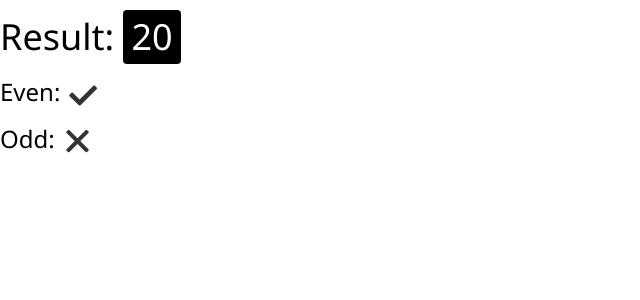
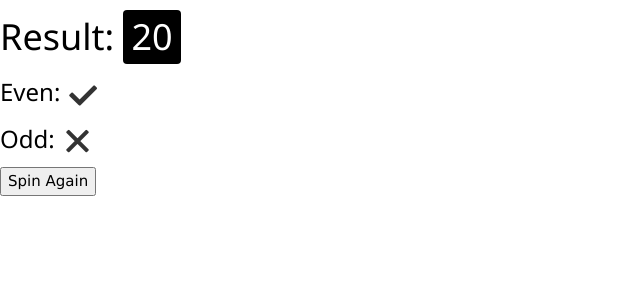
Before and after one commit to ctdurazo/Casino, a Flask app: page /roulette in a window 1280 px wide. Shown: the top 300 px of the page, without its empty margins (0-640 px from the left). Run offline with Flask 2, Linux system fonts and the light colour scheme.

Commit message:
roll again option
roll again/ spin again option

```diff
--- a/templates/black_even.html
+++ b/templates/black_even.html
@@ -7,5 +7,6 @@
 	<h1>Result: <span class="w3-tag w3-black w3-round">{{ number }}</span></h1>
 	<h3>Even: <img src="/static/img/right.png"></h3>
 	<h3>Odd: <img src="/static/img/wrong.png"></h3>
+	<button value="Refresh Page" onClick="window.location.reload();">Spin Again</button>
 </body>
 </html>
--- a/templates/black_neither.html
+++ b/templates/black_neither.html
@@ -7,5 +7,6 @@
 	<h1>Result: <span class="w3-tag w3-black w3-round">{{ number }}</span></h1>
 	<h3>Even: <img src="/static/img/wrong.png"></h3>
 	<h3>Odd: <img src="/static/img/wrong.png"></h3>
+	<button value="Refresh Page" onClick="window.location.reload();">Spin Again</button>
 </body>
 </html>
--- a/templates/black_odd.html
+++ b/templates/black_odd.html
@@ -7,5 +7,6 @@
 	<h1>Result: <span class="w3-tag w3-black w3-round">{{ number }}</span></h1>
 	<h3>Even: <img src="/static/img/wrong.png"></h3>
 	<h3>Odd: <img src="/static/img/right.png"></h3>
+	<button value="Refresh Page" onClick="window.location.reload();">Spin Again</button>
 </body>
 </html>
--- a/templates/dice.html
+++ b/templates/dice.html
@@ -6,5 +6,6 @@
 <body>
 	<h1>Result Total: {{ sum }}</h1>
 	<img style="padding-left: 50px; padding-top: 10px" src="{{ d1 }}" alt="User Image"><img src="{{ d2 }}" alt="User Image">
+	<button value="Refresh Page" onClick="window.location.reload();">Roll Again</button>
 </body>
 </html>
--- a/templates/green.html
+++ b/templates/green.html
@@ -7,5 +7,6 @@
 	<h1>Result: <span class="w3-tag w3-green w3-round">{{ number }}</span></h1>
 	<h3>Even: <img src="/static/img/wrong.png"></h3>
 	<h3>Odd: <img src="/static/img/wrong.png"></h3>
+	<button value="Refresh Page" onClick="window.location.reload();">Spin Again</button>
 </body>
 </html>
--- a/templates/red_even.html
+++ b/templates/red_even.html
@@ -7,5 +7,6 @@
 	<h1>Result: <span class="w3-tag w3-red w3-round">{{ number }}</span></h1>
 	<h3>Even: <img src="/static/img/right.png"></h3>
 	<h3>Odd: <img src="/static/img/wrong.png"></h3>
+	<button value="Refresh Page" onClick="window.location.reload();">Spin Again</button>
 </body>
 </html>
--- a/templates/red_neither.html
+++ b/templates/red_neither.html
@@ -7,5 +7,6 @@
 	<h1>Result: <span class="w3-tag w3-red w3-round">{{ number }}</span></h1>
 	<h3>Even: <img src="/static/img/wrong.png"></h3>
 	<h3>Odd: <img src="/static/img/wrong.png"></h3>
+	<button value="Refresh Page" onClick="window.location.reload();">Spin Again</button>
 </body>
 </html>
--- a/templates/red_odd.html
+++ b/templates/red_odd.html
@@ -7,5 +7,6 @@
 	<h1>Result: <span class="w3-tag w3-red w3-round">{{ number }}</span></h1>
 	<h3>Even: <img src="/static/img/wrong.png"></h3>
 	<h3>Odd: <img src="/static/img/right.png"></h3>
+	<button value="Refresh Page" onClick="window.location.reload();">Spin Again</button>
 </body>
 </html>
```
Also changed, not shown: 3 other files.
